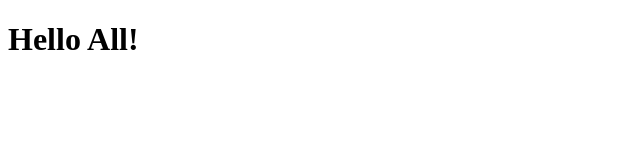
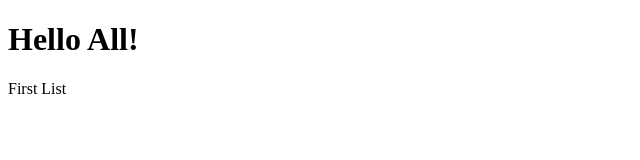
Before and after one commit to carson7005/carson7005.github.io, a plain HTML site: page index.html in a window 1280 px wide. Shown: the full height of the page, 0-640 px from the left. Drawn offline with Linux system fonts and the light colour scheme.

Commit message:
Update index.html

```diff
--- a/index.html
+++ b/index.html
@@ -1,7 +1,15 @@
 <!DOCTYPE html>
+<html>
+
 <head>
 
 </head>
 <main>
-    <h1>Hello All!</h1>
+    <div>
+        <h1>Hello All!</h1>
+    </div>
+    <div>
+        <list>First List</list>
+    </div>
 </main>
+</html>
```
